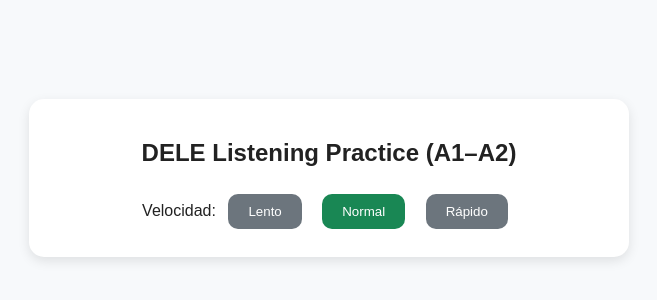
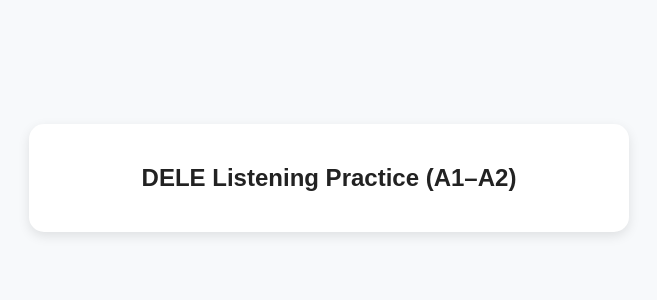
Before and after one commit to elinoce/spanish-listening-quiz, a plain HTML site: page index.html in a window 1280 px wide. Shown: the part 222-522 px from the top of the page, without its empty margins (311-968 px from the left). Drawn offline with Linux system fonts and the light colour scheme.

Commit message:
Update index.html

```diff
--- a/index.html
+++ b/index.html
@@ -31,9 +31,14 @@
       cursor: pointer;
       transition: background 0.2s;
     }
-    button:hover { background: #0056b3; }
+    button:hover {
+      background: #0056b3;
+    }
     .hidden { display: none; }
-    .question { margin: 10px 0; text-align: left; }
+    .question {
+      margin: 10px 0;
+      text-align: left;
+    }
     .answers button {
       display: block;
       width: 100%;
@@ -46,33 +51,17 @@
       margin-top: 10px;
       border-radius: 8px;
     }
-    #speed-controls button {
-      background: #6c757d;
-    }
-    #speed-controls button.active {
-      background: #198754;
-    }
   </style>
 </head>
 <body>
   <div id="app">
     <h2>DELE Listening Practice (A1–A2)</h2>
-
-    <!-- 🔹 New: Speed Control -->
-    <div id="speed-controls">
-      <span>Velocidad:</span>
-      <button data-rate="0.6">Lento</button>
-      <button data-rate="0.8" class="active">Normal</button>
-      <button data-rate="1.0">Rápido</button>
-    </div>
-
     <div id="content">
       <button id="show-questions" class="hidden">Mostrar preguntas</button>
       <div id="questions" class="hidden"></div>
       <button id="show-transcript" class="hidden">Mostrar transcripción</button>
       <div id="transcript" class="hidden"></div>
     </div>
-
     <button id="next" class="hidden">➡️ Siguiente</button>
   </div>
 
```
